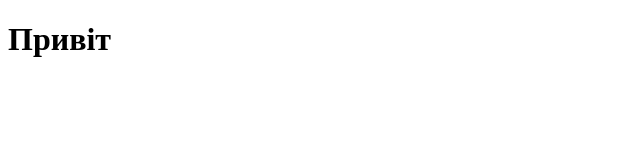
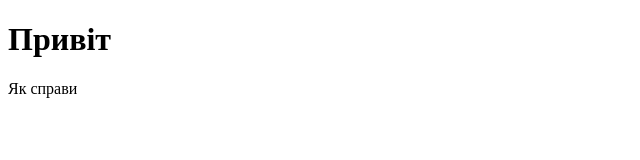
Before and after one commit to YGvozdii/Tutorail, a plain HTML site: page index.html in a window 1280 px wide. Shown: the full height of the page, 0-640 px from the left. Drawn offline with Linux system fonts and the light colour scheme.

Commit message:
Update index.html

```diff
--- a/index.html
+++ b/index.html
@@ -8,5 +8,6 @@
 </head>
 <body>
     <h1>Привіт</h1>
+    <p>Як справи</p>
 </body>
 </html>
```
